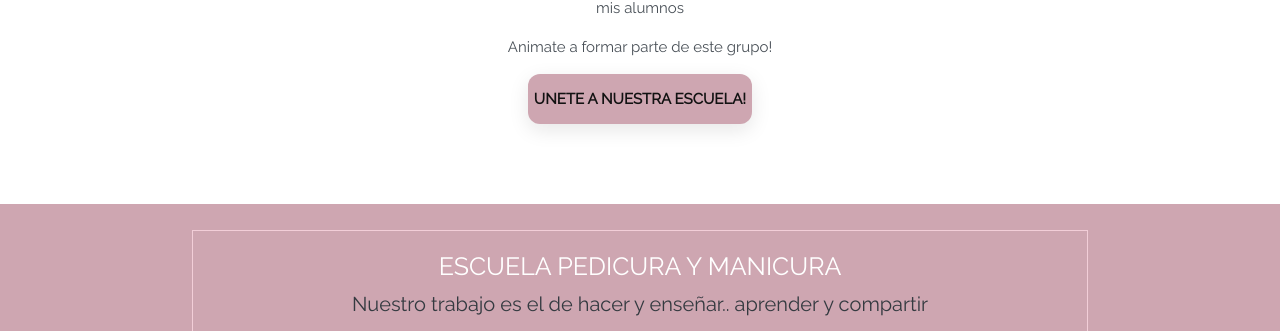
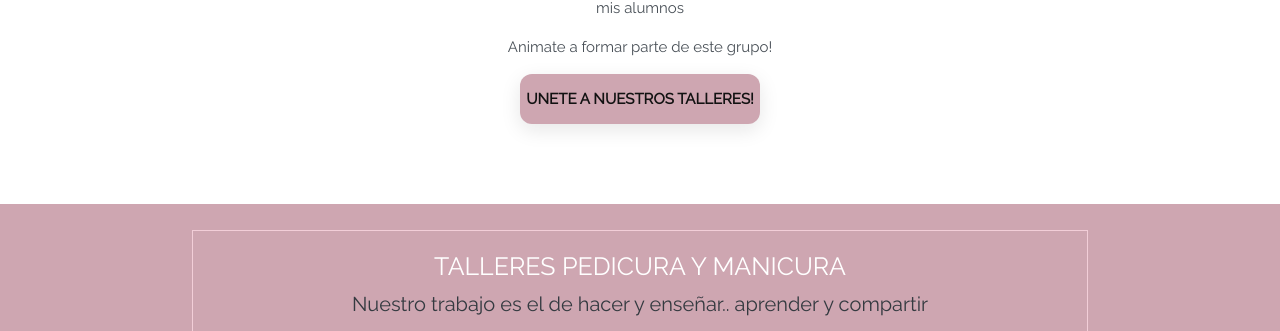
Before and after one commit to DiegoDimitroffPetcoff/schoolproject, a React (Create React App) app: page / in a window 1280 px wide. Shown: the part 690-1021 px from the top of the page. Built offline with nearby package versions, Linux system fonts and the light colour scheme; a web font is replaced by a local one.

Commit message:
FIX some text

```diff
--- a/src/containers/SchoolLandingPageContainer.js
+++ b/src/containers/SchoolLandingPageContainer.js
@@ -5,7 +5,7 @@ function SchoolLandingPage() {
     return(
         <div className="SectionContainer">
         <div className="BorderContainer">
-            <h1 className="titleTwo">ESCUELA PEDICURA Y MANICURA</h1>
+            <h1 className="titleTwo">TALLERES PEDICURA Y MANICURA</h1>
             <p className="subTitleTwo">Nuestro trabajo es el de hacer y enseñar.. aprender y compartir</p>
            <p className="textTwo"> Sumate a aprender algo nuevo, divertido y rentable! </p>
                       </div>
--- a/src/containers/whoWeAreContainer.js
+++ b/src/containers/whoWeAreContainer.js
@@ -8,7 +8,7 @@ function WhoWeAre() {
             <p className="subTitle">Nuestro trabajo es el de hacer y enseñar.. aprender y compartir</p>
             <p className="text">Mi nombre es Vanina Zucarelli, trabajando y dirigiendo es hermoso emprendimiento desde hace mas de 10 años, quiero darte la bienvenida, espero puedas encontrar este sitio interesante, en donde podras ver los trabajos realizados tanto por mi como por mis alumnos</p>
             <p className="text">Animate a formar parte de este grupo! </p>
-            <p className="text"><Buttom2 string="UNETE A NUESTRA ESCUELA!"></Buttom2></p>
+            <p className="text"><Buttom2 string="UNETE A NUESTROS TALLERES!"></Buttom2></p>
 
         </div>
     )
```
